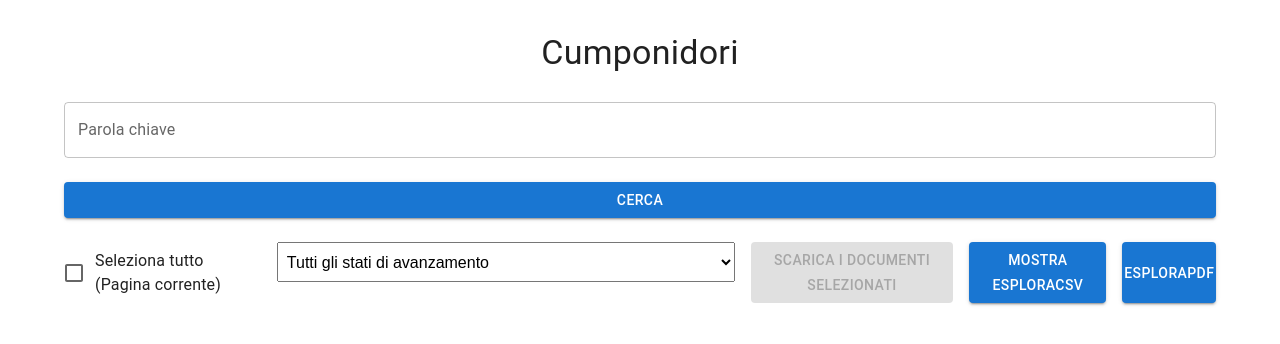
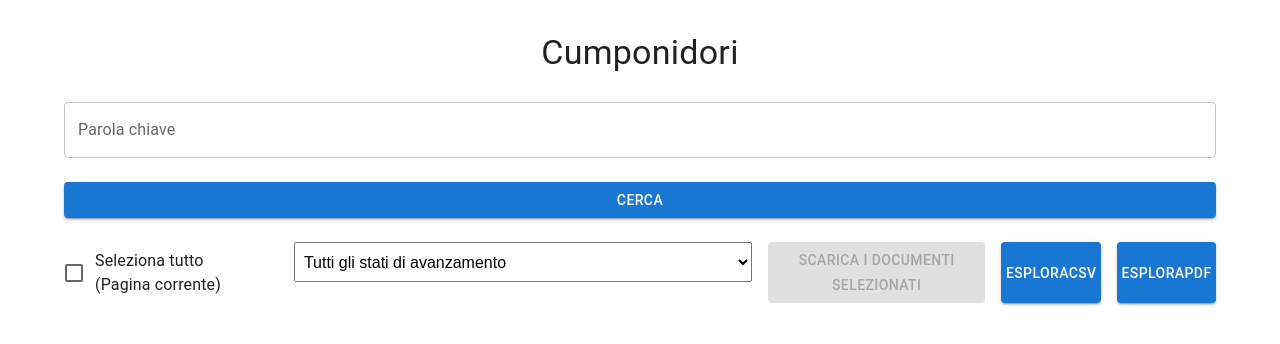
Before and after one commit to dusterbloom/cumponidori, a React (Vite) app: page / in a window 1280 px wide. Shown: the top 344 px of the page. Built offline with nearby package versions, Linux system fonts and the light colour scheme.

Commit message:
Fix for parallelism

```diff
--- a/src/App.jsx
+++ b/src/App.jsx
@@ -316,7 +316,7 @@ const App = () => {
           variant="contained"
           onClick={() => setShowCSVExplorer((prev) => !prev)}
         >
-          {showCSVExplorer ? "Nascondi EsploraCSV" : "Mostra EsploraCSV"}
+          {showCSVExplorer ? "Nascondi EsploraCSV" : "EsploraCSV"}
         </Button>
 
         {/* New button for exploring PDFs */}
```
